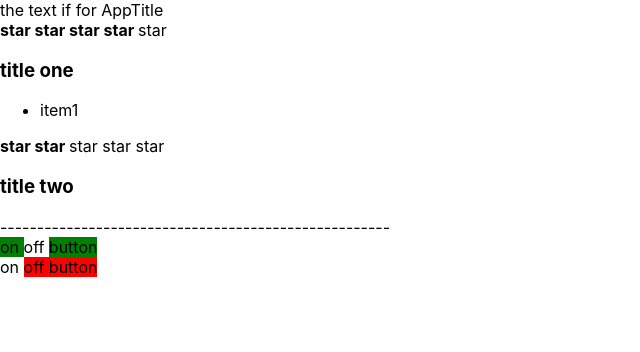
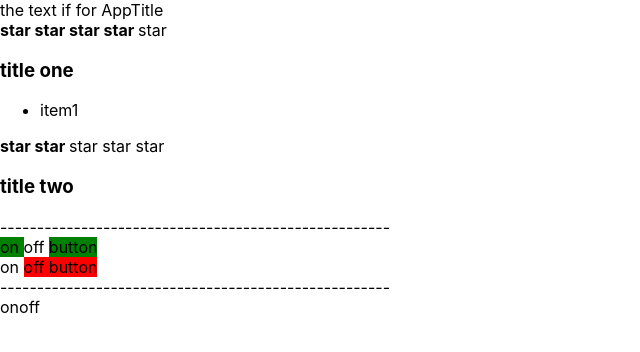
Before and after one commit to Botabay/intro_01, a React (Create React App) app: page / in a window 1280 px wide. Shown: the top 352 px of the page, without its empty margins (0-640 px from the left). Built offline with nearby package versions, Linux system fonts and the light colour scheme.

Commit message:
add InlineCssOnOffComponent

```diff
--- a/src/App.tsx
+++ b/src/App.tsx
@@ -2,7 +2,8 @@ import { Rating } from "./components/Rating/Rating";
 import { Accordion } from "./components/Accordion/Accordion";
 import { AppTitle } from "./components/AppTitle/AppTitle";
 import {OnOffComponent} from './components/OnOffComponent/OnOffComponent'
-///the string is made for test of Git
+import {InlineCssOnOffComponent} from './components/InlineCssOnOffComponent'
+
 export const App = () => {
     return (
         <div className="App">
@@ -14,6 +15,8 @@ export const App = () => {
             <div>-----------------------------------------------------</div>
             <OnOffComponent turnedOn={true}/>
             <OnOffComponent turnedOn={false}/>
+            <div>-----------------------------------------------------</div>
+            <InlineCssOnOffComponent/>
         </div>
     );
 }
--- /dev/null
+++ b/src/components/InlineCssOnOffComponent.tsx
@@ -0,0 +1,12 @@
+export const InlineCssOnOffComponent=()=>{
+    const onStyle={
+
+    }
+    return (
+        <div>
+            <span>on</span>
+            <span>off</span>
+            <span></span>
+        </div>
+    )
+}
```
